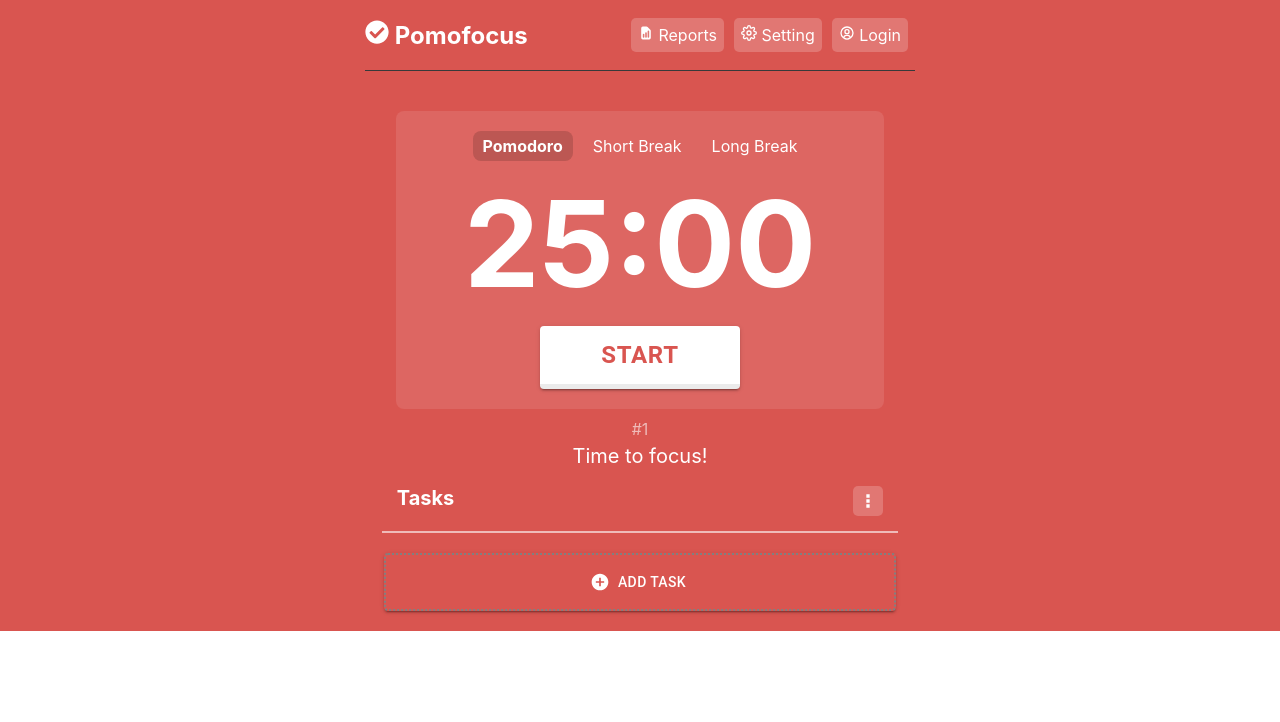
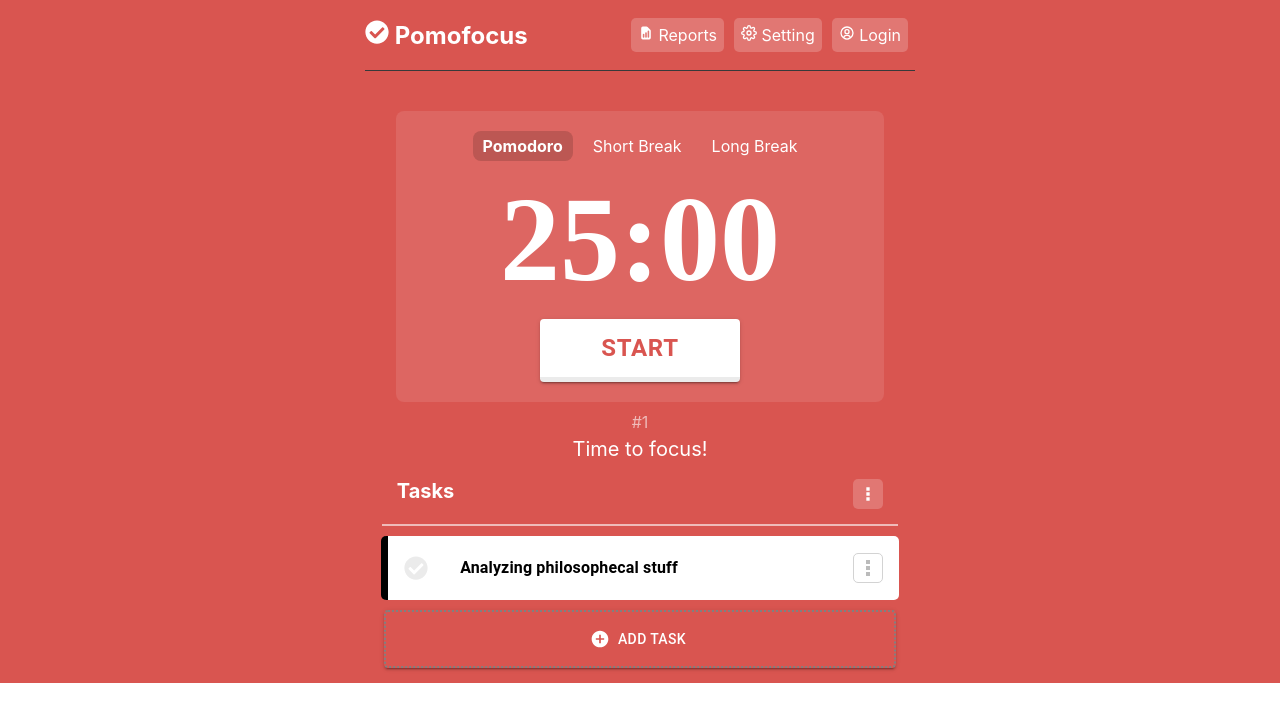
Before and after one commit to damladaxmad/pomofocus-clone, a React (Create React App) app: page / in a window 1280 px wide. Shown: the top 722 px of the page. Built offline with nearby package versions, Linux system fonts and the light colour scheme.

Commit message:
add the task item

```diff
--- a/src/Componants/Countdown/Countdown.js
+++ b/src/Componants/Countdown/Countdown.js
@@ -56,16 +56,19 @@
     color: "white", cursor: "pointer" }}>
         <div style = {{backgroundColor: pomoBack,
     padding: "5px 10px", borderRadius: "8px",
-    fontWeight: "bold"}} onClick = {pomoClick}> Pomodoro </div> <div
+    fontWeight: pomoBack === "" ? null : "bold"}} onClick = {pomoClick}> Pomodoro </div> <div
     style = {{backgroundColor: shortBack,
-    padding: "5px 10px", borderRadius: "8px"}} onClick = {shortClick}>
+    padding: "5px 10px", borderRadius: "8px",
+    fontWeight: shortBack === "" ? null : "bold"}} onClick = {shortClick}>
       Short Break </div>
       <div style = {{backgroundColor: longBack,
-    padding: "5px 10px", borderRadius: "8px"}} onClick = {longClick}>
+    padding: "5px 10px", borderRadius: "8px",
+    fontWeight: longBack === "" ? null : "bold"}} onClick = {longClick}>
       Long Break </div>
       </div>
       <p style = {{ fontSize: "120px", fontWeight: "bolder",
-    padding: "0px", margin: "10px 0px", color: "white"}}>
+    padding: "0px", margin: "10px 0px", color: "white",
+    fontFamily: "times new roman"}}>
       {minutes}:{seconds <10 ? adjuster : null}{seconds}</p>
       <Button disableRipple = {true} variant="contained" style = {{
           width: "200px", backgroundColor: "#FFFFFF",
--- /dev/null
+++ b/src/Componants/Tasks/TaskItem.js
@@ -0,0 +1,31 @@
+import React from "react"
+import { FaCheckCircle } from 'react-icons/fa'
+import {List, ListItem, ListItemText, ListItemIcon} from "@mui/material"
+import { BiDotsVertical } from 'react-icons/bi';
+
+const TaskItem = () =>{
+    return <div style = {{
+        width: "39.9%", borderLeft: "7px solid black",
+        backgroundColor: "white", margin: "10px auto",
+         borderRadius: "5px", color: "black", cursor: "pointer",
+
+    }}>
+        <List>
+            <ListItem style = {{fontSize: "24px", fontWeight: "bolder"}}>
+                <ListItemIcon style = {{color: "#EBEBEB"}}>
+                    <FaCheckCircle/> </ListItemIcon>
+                <ListItemText > <p style = {{fontWeight: "bolder",
+            margin: "0px"}}> Analyzing philosophecal stuff </p>
+                     </ListItemText>
+                     <ListItemIcon style = {{color: "#EBEBEB"}}>
+                     <BiDotsVertical style = {{
+      padding: "2px", backgroundColor: "white",
+      borderRadius: "5px", cursor: "pointer",
+      marginLeft: "40px", color: "#BBBBBB",
+      border: "1px solid lightGrey"}}/> </ListItemIcon>
+            </ListItem>
+        </List>
+    </div>
+}
+
+export default TaskItem;
--- a/src/Componants/Tasks/Tasks.js
+++ b/src/Componants/Tasks/Tasks.js
@@ -2,6 +2,7 @@
 import { BiDotsVertical } from 'react-icons/bi';
 import { RiAddCircleFill } from 'react-icons/ri';
 import {Button} from "@mui/material"
+import TaskItem from "./TaskItem";
 
 const Tasks = (props) =>{
 
@@ -19,12 +20,12 @@
       }}> <p style = {{margin: "0px"}}> Tasks</p> <BiDotsVertical style = {{
       padding: "5px", backgroundColor: iconColor, borderRadius: "5px",
       cursor: "pointer", }}/> </div>
-
+      <TaskItem/>
       <Button variant = "contained" disableRipple = {true}
       startIcon = {<RiAddCircleFill/>}
       style = {{
           width: "40%", border: "2px dotted grey",
-          backgroundColor: props.colors.tasksColor, margin: "20px 0px",
+          backgroundColor: props.colors.tasksColor, marginBottom: "15px",
           padding: "15px 30px",
 
       }}> Add Task </Button>
```
